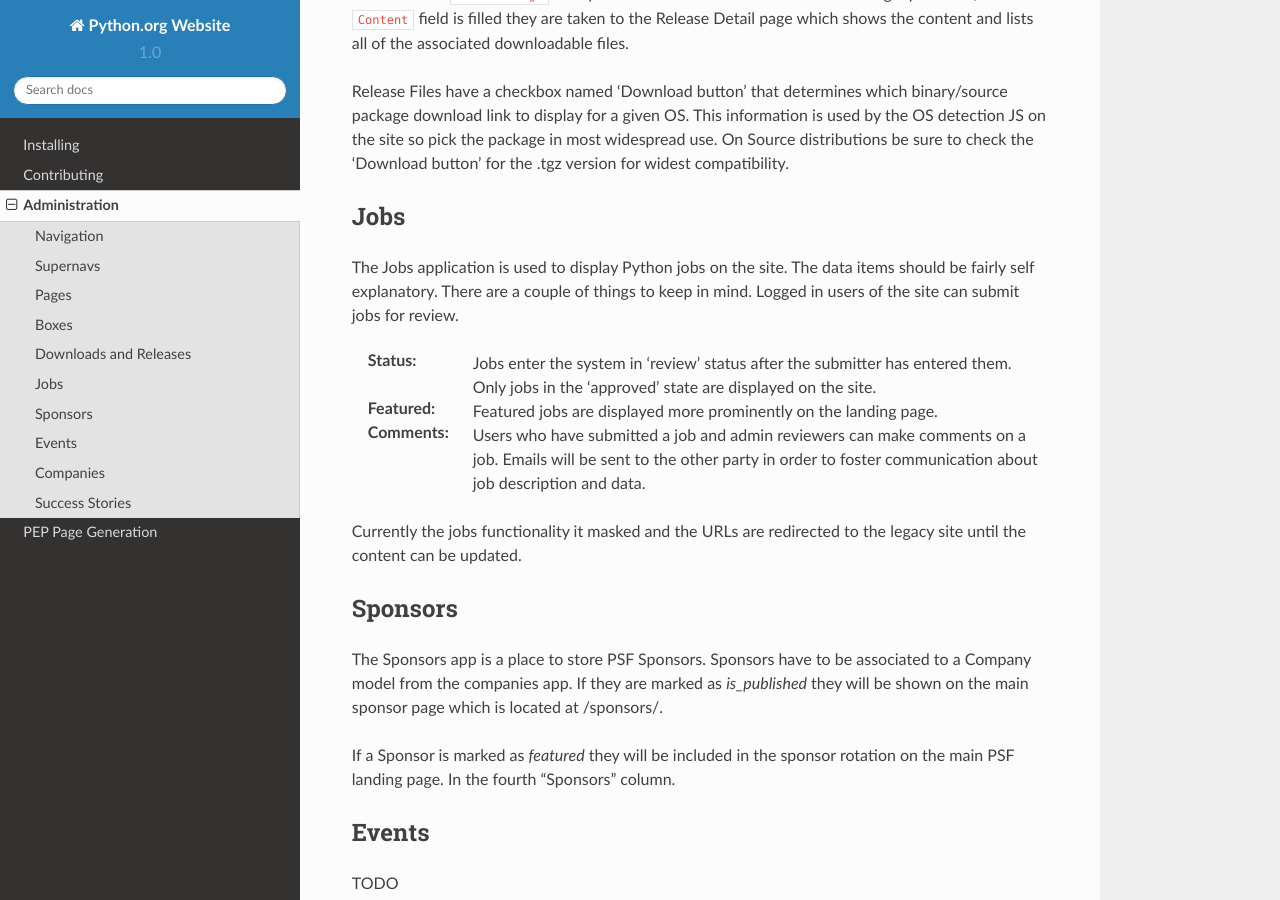
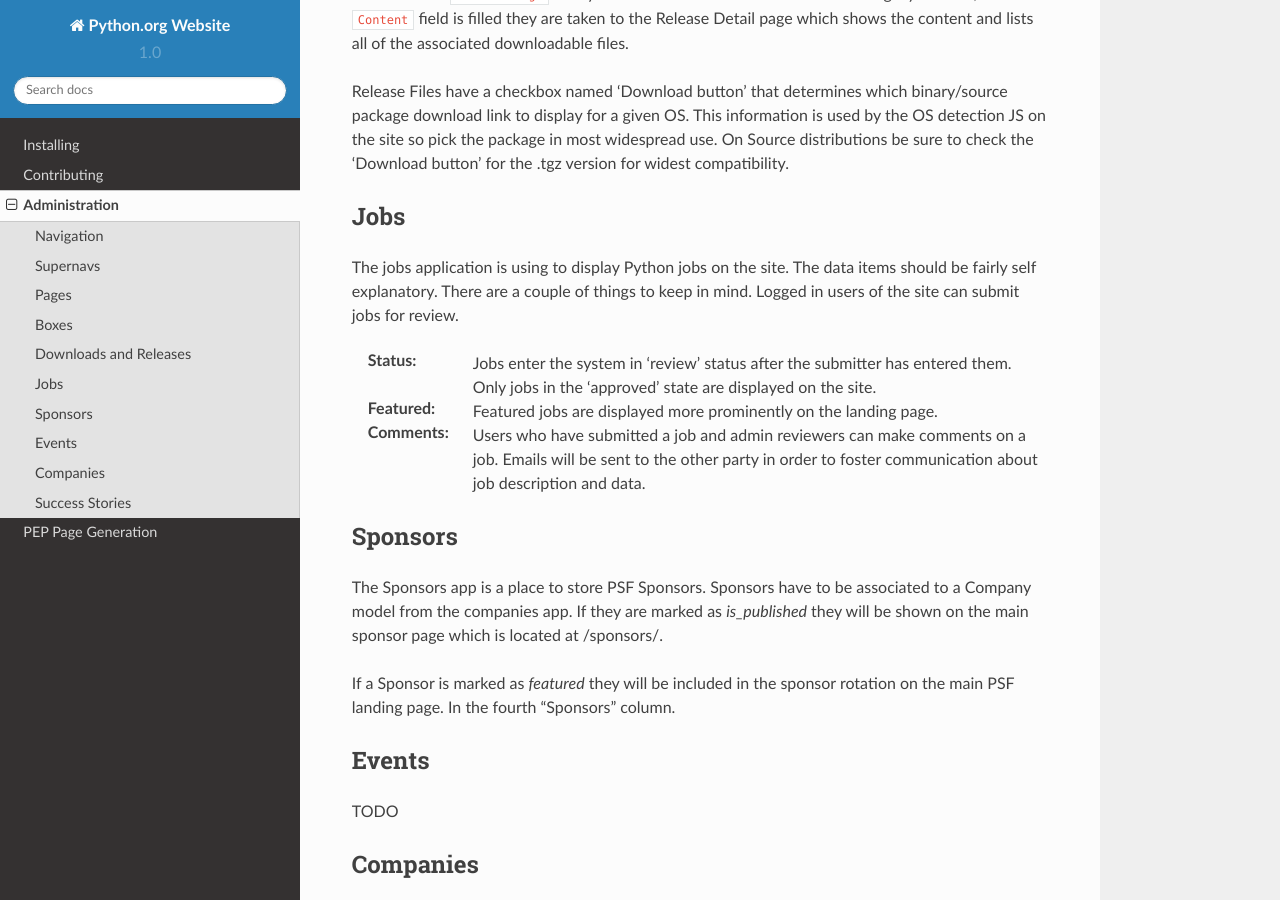
Before and after one commit to python/pythondotorg, a Sphinx documentation site: the page built from docs/source/administration.rst, in a window 1280 px wide and 900 px high, scrolled down 2591 px. Built offline with Sphinx 7.4.7 and the Read the Docs theme 2.0.0, drawn with Linux system fonts in a browser that asks for light colours.

Commit message:
Update the Jobs section to remove an outdated paragraph
The new Jobs site is now online.

```diff
--- a/docs/source/administration.rst
+++ b/docs/source/administration.rst
@@ -82,16 +82,11 @@
 Jobs
 ----
 
-The Jobs application is used to display Python jobs on the site. The data items should be fairly self explanatory. There are a couple of things to keep in mind. Logged in users of the site can submit jobs for review.
+The jobs application is using to display Python jobs on the site. The data items should be fairly self explanatory. There are a couple of things to keep in mind. Logged in users of the site can submit jobs for review.
 
 :Status: Jobs enter the system in 'review' status after the submitter has entered them. Only jobs in the 'approved' state are displayed on the site.
-
 :Featured: Featured jobs are displayed more prominently on the landing page.
-
 :Comments: Users who have submitted a job and admin reviewers can make comments on a job. Emails will be sent to the other party in order to foster communication about job description and data.
-
-Currently the jobs functionality it masked and the URLs are redirected to the legacy site until the content can be updated.
-
 
 Sponsors
 --------
```
